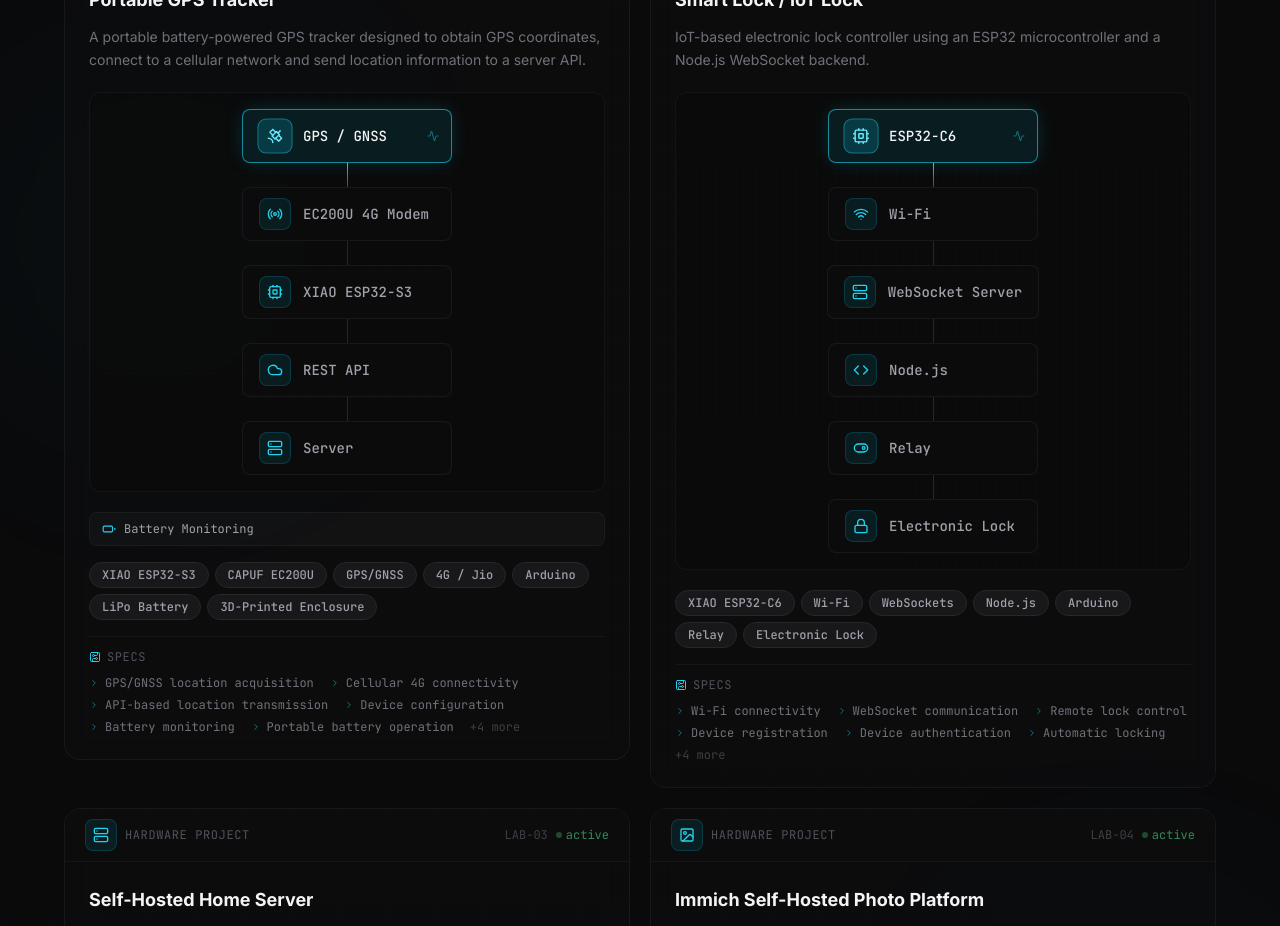
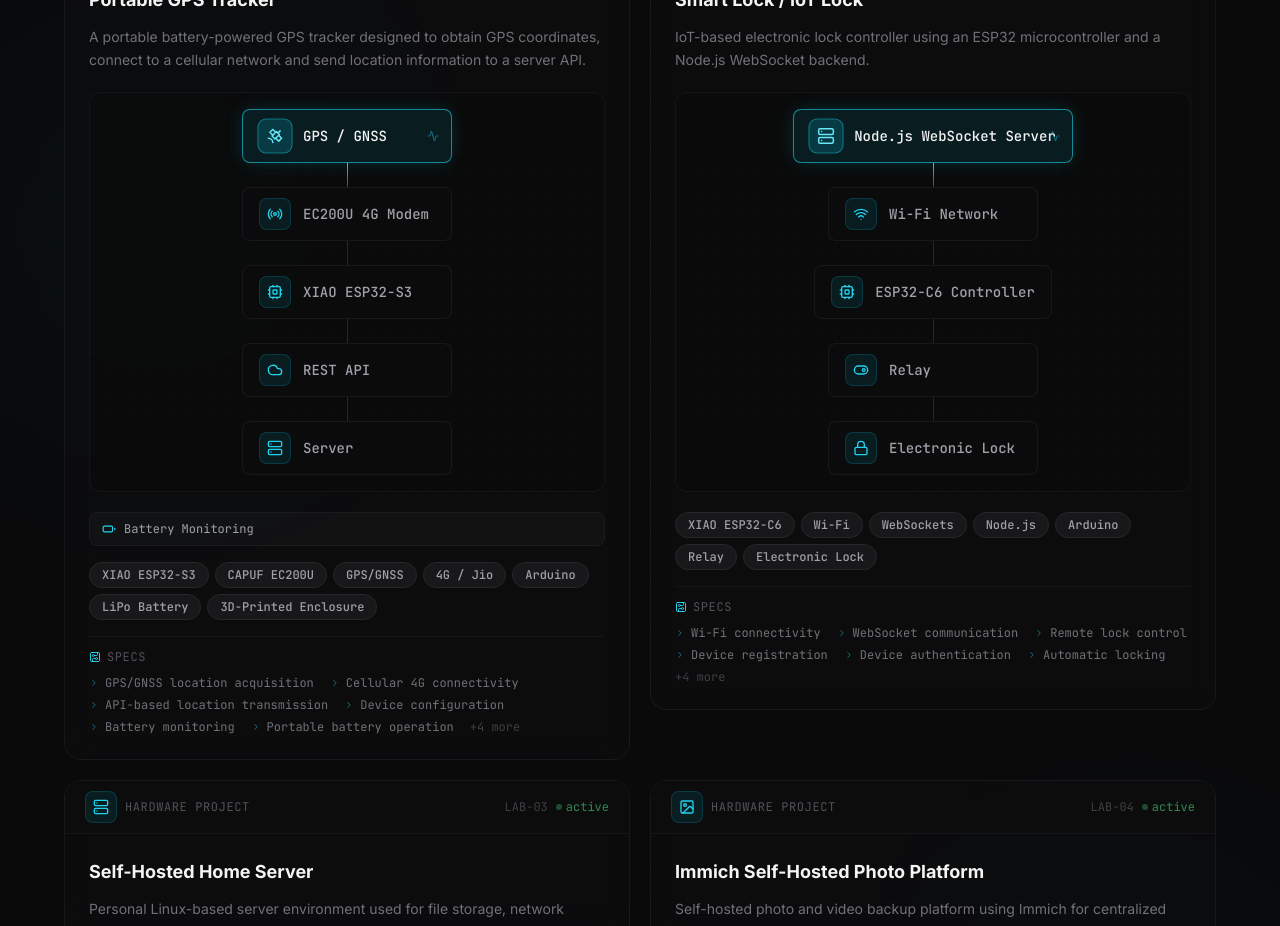
Before and after one commit to kamleshparmar160dev/kamlesh-portfolio, a React (Vite) app: page / in a window 1280 px wide. Shown: the part 5200-6126 px from the top of the page. Built offline with nearby package versions, Linux system fonts and the light colour scheme.

Commit message:
diagram fix

```diff
--- a/src/content/portfolio.ts
+++ b/src/content/portfolio.ts
@@ -176,10 +176,9 @@ export const iotProjects = [
       '24/7 reliability considerations',
     ],
     diagram: [
-      { label: 'ESP32-C6', icon: 'Cpu' },
-      { label: 'Wi-Fi', icon: 'Wifi' },
-      { label: 'WebSocket Server', icon: 'Server' },
-      { label: 'Node.js', icon: 'Code' },
+      { label: 'Node.js WebSocket Server', icon: 'Server' },
+      { label: 'Wi-Fi Network', icon: 'Wifi' },
+      { label: 'ESP32-C6 Controller', icon: 'Cpu' },
       { label: 'Relay', icon: 'ToggleRight' },
       { label: 'Electronic Lock', icon: 'Lock' },
     ],
```
